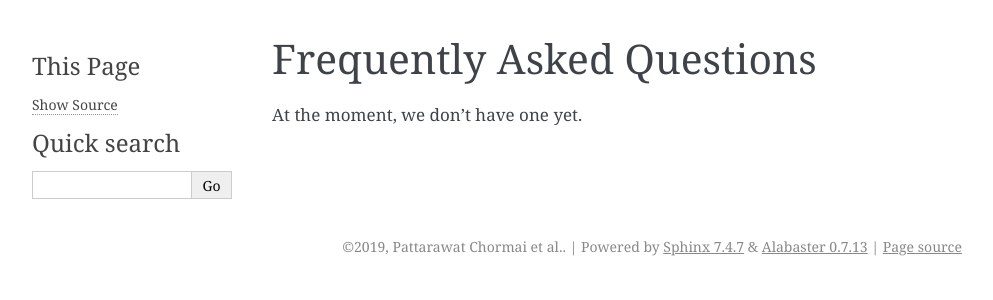
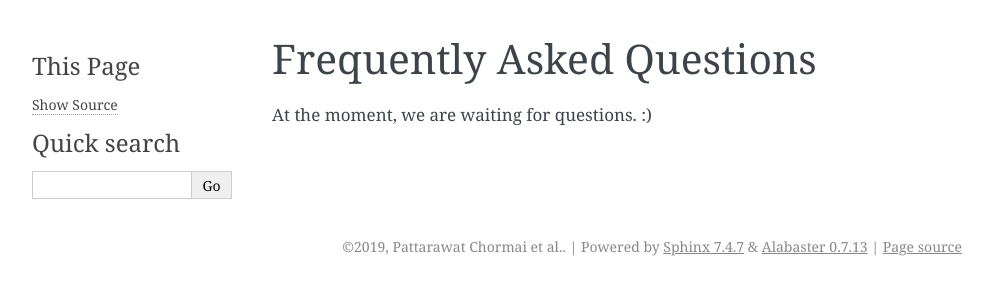
Before and after one commit to PyThaiNLP/attacut, a Sphinx documentation site: the page built from docs/faqs.rst, in a window 1280 px wide. Shown: the top 300 px of the page, without its empty margins (148-1141 px from the left). Built offline with Sphinx 7.4.7, drawn with Linux system fonts in a browser that asks for light colours.

Commit message:
update doc

```diff
--- a/docs/faqs.rst
+++ b/docs/faqs.rst
@@ -1,4 +1,4 @@
 Frequently Asked Questions
 ==========================
 
-At the moment, we don't have one yet.
+At the moment, we are waiting for questions. :)
```
